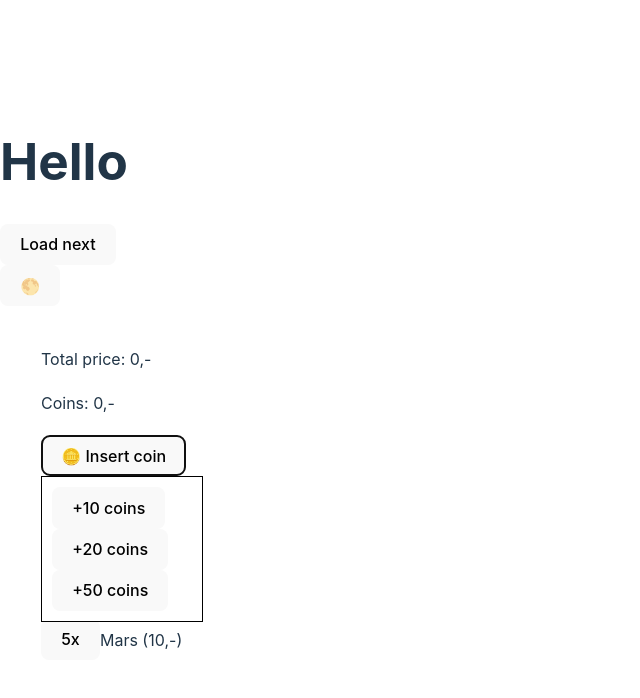
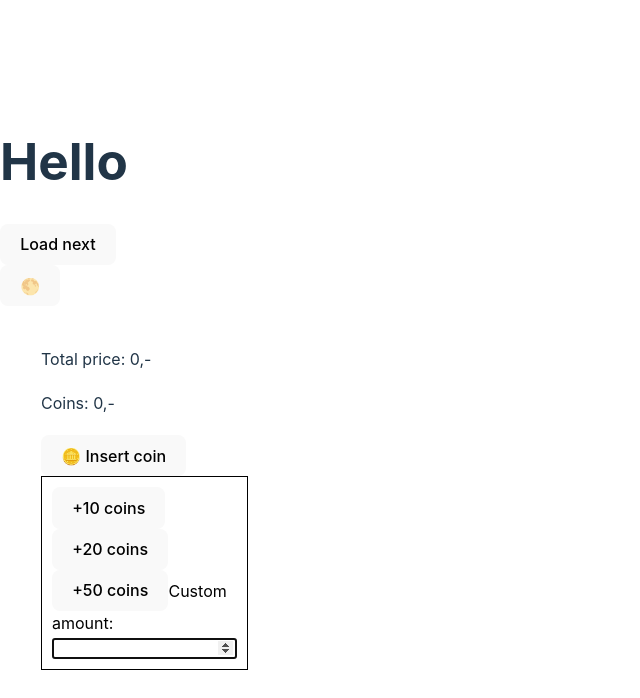
Before and after one commit to MartinNuc/react-basic-decermber-2024, a React (Vite) app in the folder javascript/react-course/: page / in a window 1280 px wide. Both pictures are taken after a click on the button "🪙 Insert coin". Shown: the top 698 px of the page, without its empty margins (0-640 px from the left). Built offline with nearby package versions, Linux system fonts and the light colour scheme; no server answers.

Commit message:
useRef - autofocus input

```diff
--- a/javascript/react-course/src/dropdown/dropdown.jsx
+++ b/javascript/react-course/src/dropdown/dropdown.jsx
@@ -1,21 +1,27 @@
-import { useState, useEffect } from "react";
+import { useEffect, useState } from "react";
 import styles from "./dropdown.module.css";
 
-export function DropdownComponent({ label, children }) {
+export function DropdownComponent({ label, onDropdownOpened, children }) {
   const [isListVisible, setIsListVisible] = useState(false);
 
+  // useEffect(() => {
+  //   if (!isListVisible) {
+  //     return;
+  //   }
+
+  //   const handleClick = () => {
+  //     setIsListVisible(false);
+  //   }
+  //   window.addEventListener('click', handleClick)
+
+  //   return () => window.removeEventListener('click', handleClick)
+  // }, [isListVisible]);
+
   useEffect(() => {
-    if (!isListVisible) {
-      return;
+    if (isListVisible) {
+      onDropdownOpened();
     }
-
-    const handleClick = () => {
-      setIsListVisible(false);
-    }
-    window.addEventListener('click', handleClick)
-
-    return () => window.removeEventListener('click', handleClick)
-  }, [isListVisible]);
+  }, [isListVisible, onDropdownOpened]);
 
   function handleToggleList(e) {
     e.stopPropagation();
--- a/javascript/react-course/src/vending-machine.jsx
+++ b/javascript/react-course/src/vending-machine.jsx
@@ -1,4 +1,4 @@
-import React, { useState } from "react";
+import React, { useState, useRef } from "react";
 import { VendingItem } from "./vending-item";
 import styles from "./vending-machine.module.css";
 import { DropdownComponent } from "./dropdown/dropdown";
@@ -51,6 +51,8 @@ export function VendingMachine() {
     .map((item) => item.price)
     .reduce((acc, curr) => acc + curr, 0);
 
+  const inputRef = useRef(null);
+
   return (
     <ThemeContext.Provider value={theme}>
       <button onClick={toggleTheme}>{theme === 'dark' ? '🌕' : '🌑'}</button>
@@ -60,10 +62,11 @@ export function VendingMachine() {
         })}>
         <div>Total price: {totalPrice},-</div>
         <div>Coins: {wallet},-</div>
-        <DropdownComponent label="🪙 Insert coin">
+        <DropdownComponent label="🪙 Insert coin" onDropdownOpened={() => inputRef.current.focus()}>
           <button onClick={() => chargeCoins(10)}>+10 coins</button>
           <button onClick={() => chargeCoins(20)}>+20 coins</button>
           <button onClick={() => chargeCoins(50)}>+50 coins</button>
+          Custom amount: <input type="number" ref={inputRef} />
         </DropdownComponent>
 
         {items.map((item) => (
```
